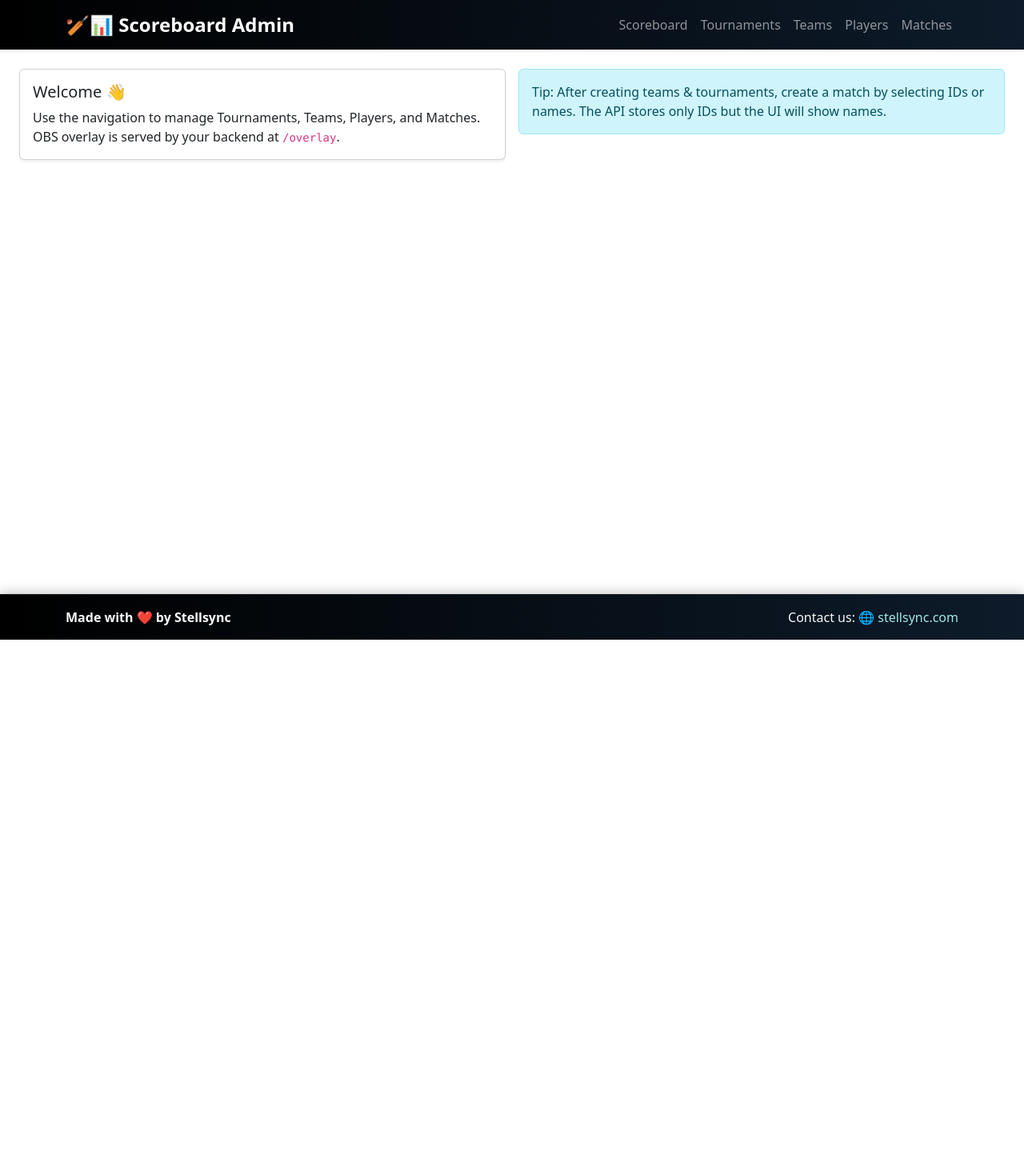
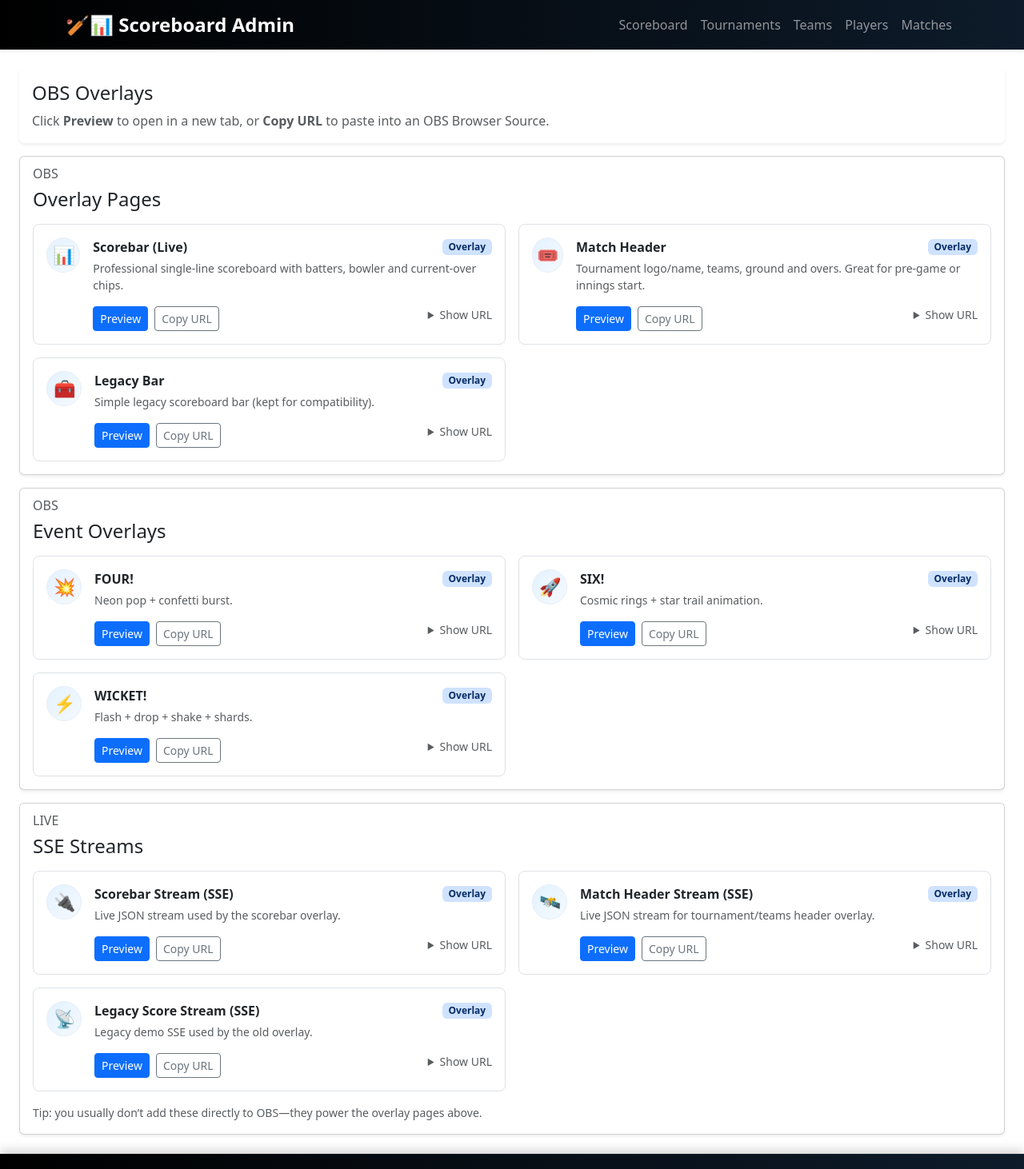
Before and after one commit to StellSync/LiveStream_Cricket_Project, a React (Vite) app in the folder frontend/: page / in a window 1280 px wide. Shown: the top 1462 px of the page at 80% size. Before the commit the page ends 800 px from the top, so only its background shows below. Built offline with nearby package versions, Linux system fonts and the light colour scheme; no server answers.

Commit message:
adding user instruction like what are the urls should be added to OBS  to the Home.jsx

```diff
--- a/frontend/src/pages/Home.jsx
+++ b/frontend/src/pages/Home.jsx
@@ -1,25 +1,209 @@
-export default function Home() {
+// src/pages/Home.jsx
+import React from "react";
+
+function copy(text) {
+  navigator.clipboard?.writeText(text).catch(() => {});
+}
+
+function CardRow({ title, items }) {
   return (
-    <div className="row g-3">
-      <div className="col-md-6">
-        <div className="card shadow-sm">
-          <div className="card-body">
-            <h5 className="card-title">Welcome 👋</h5>
-            <p className="mb-0">
-              Use the navigation to manage Tournaments, Teams, Players, and Matches.
-              OBS overlay is served by your backend at <code>/overlay</code>.
-            </p>
-          </div>
-        </div>
-      </div>
-      <div className="col-md-6">
-        <div className="alert alert-info mb-0">
-          Tip: After creating teams & tournaments, create a match by selecting IDs or names.
-          The API stores only IDs but the UI will show names.
+    <div className="card shadow-sm">
+      <div className="card-body">
+        <h6 className="card-subtitle text-uppercase text-muted mb-2">OBS</h6>
+        <h4 className="card-title mb-3">{title}</h4>
 
-
+        <div className="row g-3">
+          {items.map((it) => (
+            <OverlayCard key={it.path} {...it} />
+          ))}
         </div>
       </div>
     </div>
   );
 }
+
+function OverlayCard({ path, label, blurb, emoji, openInSameTab = false }) {
+  const base =
+    typeof window !== "undefined" ? window.location.origin : "http://localhost:5000";
+  const url = `${base}${path}`;
+
+  return (
+    <div className="col-12 col-md-6">
+      <div className="border rounded-3 p-3 h-100 d-flex">
+        <div
+          className="me-3 d-flex align-items-center justify-content-center rounded-circle"
+          style={{
+            width: 44,
+            height: 44,
+            background: "linear-gradient(135deg,#e3f2ff,#f5f9ff)",
+            border: "1px solid #e6eef7",
+            fontSize: 22,
+          }}
+          aria-hidden
+        >
+          {emoji}
+        </div>
+
+        <div className="flex-grow-1">
+          <div className="d-flex align-items-center justify-content-between">
+            <div className="fw-semibold">{label}</div>
+            <span className="badge bg-primary-subtle text-primary-emphasis">
+              Overlay
+            </span>
+          </div>
+
+          <div className="text-muted small mt-1">{blurb}</div>
+
+          {/* Actions */}
+          <div className="mt-3 d-flex gap-2">
+            <a
+              className="btn btn-sm btn-primary"
+              href={url}
+              target={openInSameTab ? "_self" : "_blank"}
+              rel="noreferrer"
+              title={url}
+            >
+              Preview
+            </a>
+            <button
+              type="button"
+              className="btn btn-sm btn-outline-secondary"
+              onClick={() => copy(url)}
+              title={`Copy full URL:\n${url}`}
+            >
+              Copy URL
+            </button>
+            <details className="ms-auto">
+              <summary className="small text-muted" style={{ cursor: "pointer" }}>
+                Show URL
+              </summary>
+              <code className="small d-block mt-1 text-wrap">{url}</code>
+            </details>
+          </div>
+        </div>
+      </div>
+    </div>
+  );
+}
+
+export default function Home() {
+  const overlayPages = [
+    {
+      path: "/overlay/scorebar",
+      label: "Scorebar (Live)",
+      blurb:
+        "Professional single-line scoreboard with batters, bowler and current-over chips.",
+      emoji: "📊",
+    },
+    {
+      path: "/overlay/match",
+      label: "Match Header",
+      blurb:
+        "Tournament logo/name, teams, ground and overs. Great for pre-game or innings start.",
+      emoji: "🎟️",
+    },
+    {
+      path: "/overlay",
+      label: "Legacy Bar",
+      blurb: "Simple legacy scoreboard bar (kept for compatibility).",
+      emoji: "🧰",
+    },
+  ];
+
+  const eventOverlays = [
+    {
+      path: "/overlay/four",
+      label: "FOUR!",
+      blurb: "Neon pop + confetti burst.",
+      emoji: "💥",
+    },
+    {
+      path: "/overlay/six",
+      label: "SIX!",
+      blurb: "Cosmic rings + star trail animation.",
+      emoji: "🚀",
+    },
+    {
+      path: "/overlay/wicket",
+      label: "WICKET!",
+      blurb: "Flash + drop + shake + shards.",
+      emoji: "⚡",
+    },
+  ];
+
+  const streams = [
+    {
+      path: "/sse-overlay",
+      label: "Scorebar Stream (SSE)",
+      blurb: "Live JSON stream used by the scorebar overlay.",
+      emoji: "🔌",
+    },
+    {
+      path: "/sse-match",
+      label: "Match Header Stream (SSE)",
+      blurb: "Live JSON stream for tournament/teams header overlay.",
+      emoji: "🛰️",
+    },
+    {
+      path: "/sse",
+      label: "Legacy Score Stream (SSE)",
+      blurb: "Legacy demo SSE used by the old overlay.",
+      emoji: "📡",
+    },
+  ];
+
+  return (
+    <div className="row g-3">
+      {/* Hero / tip */}
+      <div className="col-12">
+        <div className="card shadow-sm border-0">
+          <div className="card-body">
+            <h4 className="card-title mb-2">OBS Overlays</h4>
+            <p className="text-muted mb-0">
+              Click <strong>Preview</strong> to open in a new tab, or{" "}
+              <strong>Copy URL</strong> to paste into an OBS Browser Source.
+            </p>
+          </div>
+        </div>
+      </div>
+
+      {/* Overlay Pages */}
+      <div className="col-12">
+        <CardRow title="Overlay Pages" items={overlayPages} />
+      </div>
+
+      {/* Event Overlays */}
+      <div className="col-12">
+        <div className="card shadow-sm">
+          <div className="card-body">
+            <h6 className="card-subtitle text-uppercase text-muted mb-2">OBS</h6>
+            <h4 className="card-title mb-3">Event Overlays</h4>
+            <div className="row g-3">
+              {eventOverlays.map((it) => (
+                <OverlayCard key={it.path} {...it} />
+              ))}
+            </div>
+          </div>
+        </div>
+      </div>
+
+      {/* Streams */}
+      <div className="col-12">
+        <div className="card shadow-sm">
+          <div className="card-body">
+            <h6 className="card-subtitle text-uppercase text-muted mb-2">Live</h6>
+            <h4 className="card-title mb-3">SSE Streams</h4>
+            <div className="row g-3">
+              {streams.map((it) => (
+                <OverlayCard key={it.path} {...it} />
+              ))}
+            </div>
+            <div className="small text-muted mt-3">
+              Tip: you usually don’t add these directly to OBS—they power the overlay pages above.
+            </div>
+          </div>
+        </div>
+      </div>
+    </div>
+  );
+}
```
